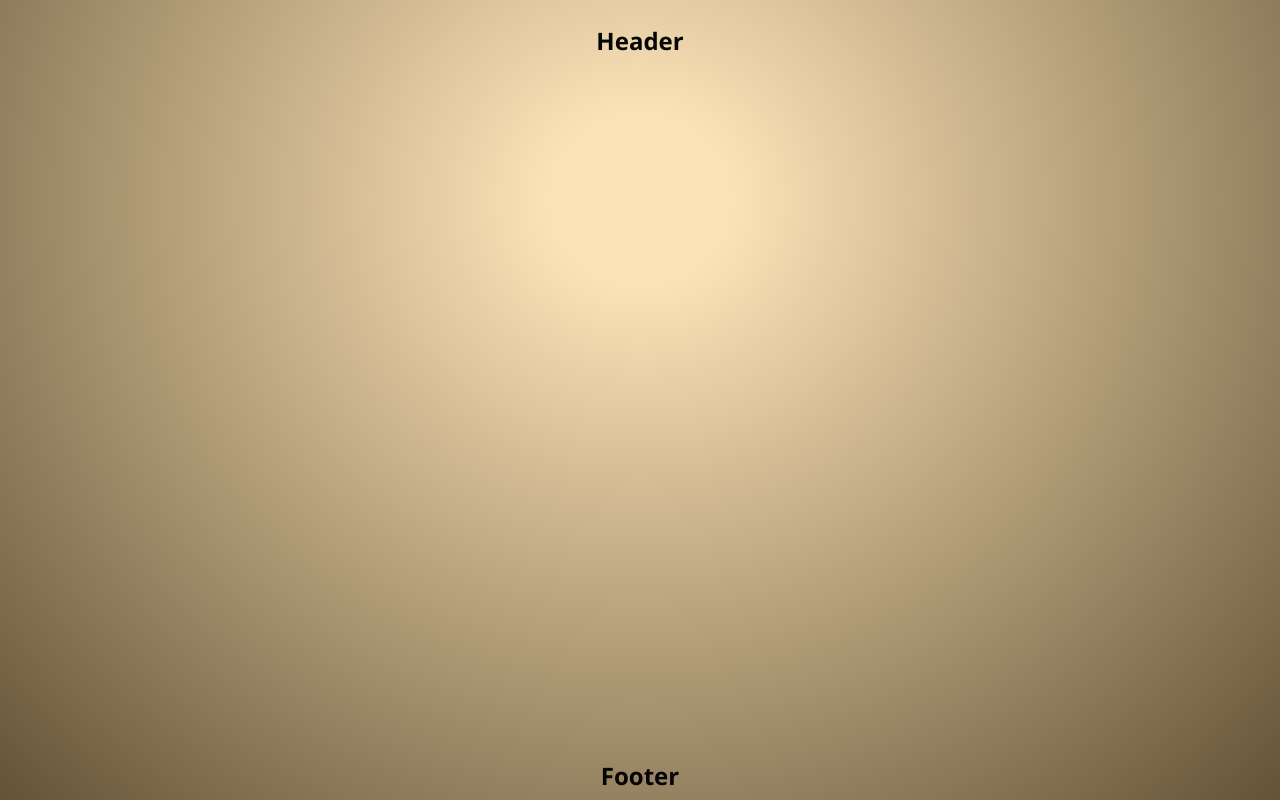
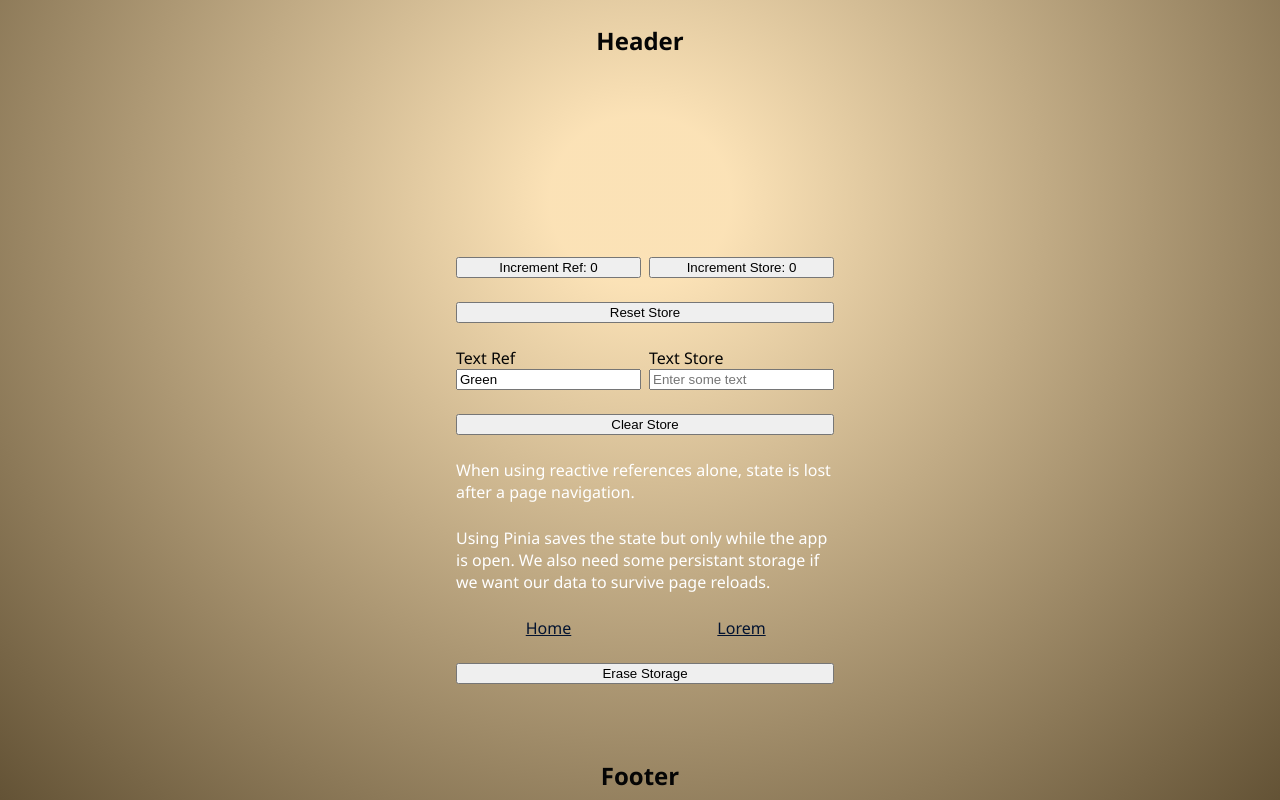
Before and after one commit to a2k42/nuxt-pinia-template, a Nuxt app: page /form in a window 1280 px wide. Before the commit this address had no page. Built offline with nearby package versions, Linux system fonts and the light colour scheme.

Commit message:
Added Layouts, Pinia, and VueUse

```diff
--- a/nuxt.config.ts
+++ b/nuxt.config.ts
@@ -1,17 +1,26 @@
 // https://nuxt.com/docs/api/configuration/nuxt-config
 export default defineNuxtConfig({
     app: {
-        baseURL: "/nuxt-pinia-template",
+        baseURL: "/nuxt-pinia-template/",
         head: {
-            title: "Nuxt Pinia Template"
+            link: [
+                {
+                    rel: "icon",
+                    type: "image/x-icon",
+                    href: "nuxt-pinia-template/favicon.ico",
+                },
+            ],
+            title: "Nuxt Pinia Template",
         },
         layoutTransition: { name: "layout", mode: "out-in" },
-        pageTransition: { name: "page", mode: "out-in" },
+        pageTransition: { name: "layout", mode: "out-in" },
     },
     css: ["~/assets/css/main.css"],
     devServer: {
         port: +(process.env.PORT || 3000),
     },
     devtools: { enabled: false },
+    modules: ["@pinia/nuxt", "@vueuse/nuxt"],
+    ssr: false,
     telemetry: false,
 });
--- a/package.json
+++ b/package.json
@@ -10,6 +10,9 @@
         "postinstall": "nuxt prepare"
     },
     "dependencies": {
+        "@pinia/nuxt": "^0.5.1",
+        "@vueuse/core": "^10.11.0",
+        "@vueuse/nuxt": "^10.11.0",
         "nuxt": "^3.11.2",
         "vue": "^3.4.27",
         "vue-router": "^4.3.2"
--- /dev/null
+++ b/pages/form.vue
@@ -0,0 +1,81 @@
+<script setup lang="ts">
+const counterStore = useCounterStore()
+const { count } = storeToRefs(counterStore)
+const { increment, reset } = counterStore
+
+const countRef = ref(0);
+
+const textRef = ref("Green")
+
+const textStore = useTextStore()
+const { clear } = textStore
+const { text } = storeToRefs(textStore)
+
+function eraseStorage() {
+    localStorage.clear()
+}
+</script>
+
+<template>
+    <section class="container">
+        <button @click="countRef++">Increment Ref: {{ countRef }}</button>
+        <button @click="increment()">Increment Store: {{ count }}</button>
+        <button class="wide" @click="reset()">Reset Store</button>
+
+        <div class="textInput">
+            <label for="pinia">Text Ref</label>
+            <input name="pinia" v-model="textRef" />
+        </div>
+
+        <div class="textInput">
+            <label for="pinia">Text Store</label>
+            <input name="pinia" v-model="text" placeholder="Enter some text"/>
+        </div>
+        <button class="wide" @click="clear()">Clear Store</button>
+
+        <p class="wide">When using reactive references alone, state is lost after a page navigation.</p>
+
+        <p class="wide">Using Pinia saves the state but only while the app is open. We also need some persistant storage if we want our data to survive page reloads.</p>
+
+        <NuxtLink to="/" class="next">Home</NuxtLink>
+        <NuxtLink to="/lorem" class="next">Lorem</NuxtLink>
+
+        <button class="wide" @click="eraseStorage()">Erase Storage</button>
+    </section>
+</template>
+
+<style scoped>
+.container {
+    display: grid;
+    grid-template-columns: repeat(2, 1fr);
+    row-gap: 1.5em;
+    column-gap: .5em;
+    width: 22em;
+}
+
+.wide {
+    grid-column: 1 / 3;
+}
+
+.textInput {
+    display: grid;
+}
+
+button {
+    display: block;
+    text-align: center;
+}
+
+label {
+    padding-right: 1em;
+}
+
+p {
+    color: white;
+}
+
+.next {
+    display: block;
+    justify-self: center;
+}
+</style>
--- a/pages/lorem.vue
+++ b/pages/lorem.vue
@@ -1,6 +1,7 @@
 <template>
     <div>
         <h2>Content</h2>
+        <NuxtLink to="form" class="next">Form Demo</NuxtLink>
         <h3>First</h3>
         <p><span>Lorem ipsum dolor sit amet, consectetur adipisicing elit. Commodi est sunt facere iure quia temporibus corporis sint harum. Distinctio eum quaerat quisquam nihil nam fugiat aliquid a harum vitae nesciunt.</span><span>Delectus laudantium voluptate atque laboriosam consequatur tempore minus impedit debitis doloremque. Tenetur quia asperiores architecto praesentium omnis? Perferendis eveniet earum, commodi, itaque asperiores est repudiandae at, nobis cum dolores doloribus!</span><span>Voluptate officiis quis officia, recusandae ipsum, architecto inventore debitis minima sint consectetur voluptas veritatis fuga optio, repudiandae libero modi deserunt vero illo ad molestiae. Architecto ex itaque enim quis obcaecati?</span><span>Ipsum qui asperiores aspernatur repellendus vitae omnis voluptatum, similique aliquam, quas, voluptatibus a. Accusamus adipisci pariatur error laudantium, obcaecati quibusdam, accusantium mollitia omnis beatae sunt delectus laborum. Harum, provident asperiores!</span></p>
         <p><span>Lorem ipsum dolor sit amet, consectetur adipisicing elit. Commodi est sunt facere iure quia temporibus corporis sint harum. Distinctio eum quaerat quisquam nihil nam fugiat aliquid a harum vitae nesciunt.</span><span>Delectus laudantium voluptate atque laboriosam consequatur tempore minus impedit debitis doloremque. Tenetur quia asperiores architecto praesentium omnis? Perferendis eveniet earum, commodi, itaque asperiores est repudiandae at, nobis cum dolores doloribus!</span><span>Voluptate officiis quis officia, recusandae ipsum, architecto inventore debitis minima sint consectetur voluptas veritatis fuga optio, repudiandae libero modi deserunt vero illo ad molestiae. Architecto ex itaque enim quis obcaecati?</span><span>Ipsum qui asperiores aspernatur repellendus vitae omnis voluptatum, similique aliquam, quas, voluptatibus a. Accusamus adipisci pariatur error laudantium, obcaecati quibusdam, accusantium mollitia omnis beatae sunt delectus laborum. Harum, provident asperiores!</span></p>
--- /dev/null
+++ b/stores/counter.ts
@@ -0,0 +1,25 @@
+import { useStorage } from '@vueuse/core'
+
+export const useCounterStore = defineStore("counter", () => {
+    const count = useStorage("count", 0)
+
+    function increment() {
+        count.value++;
+    }
+
+    function reset() {
+        count.value = 0;
+    }
+
+    return { count, increment, reset }
+})
+
+export const useTextStore = defineStore("text", () => {
+    const text = useStorage("text", "")
+
+    function clear() {
+        text.value = ""
+    }
+
+    return { text, clear }
+})
```
Also changed, not shown: 2 other files (tests, documents, lock files or other folders).
